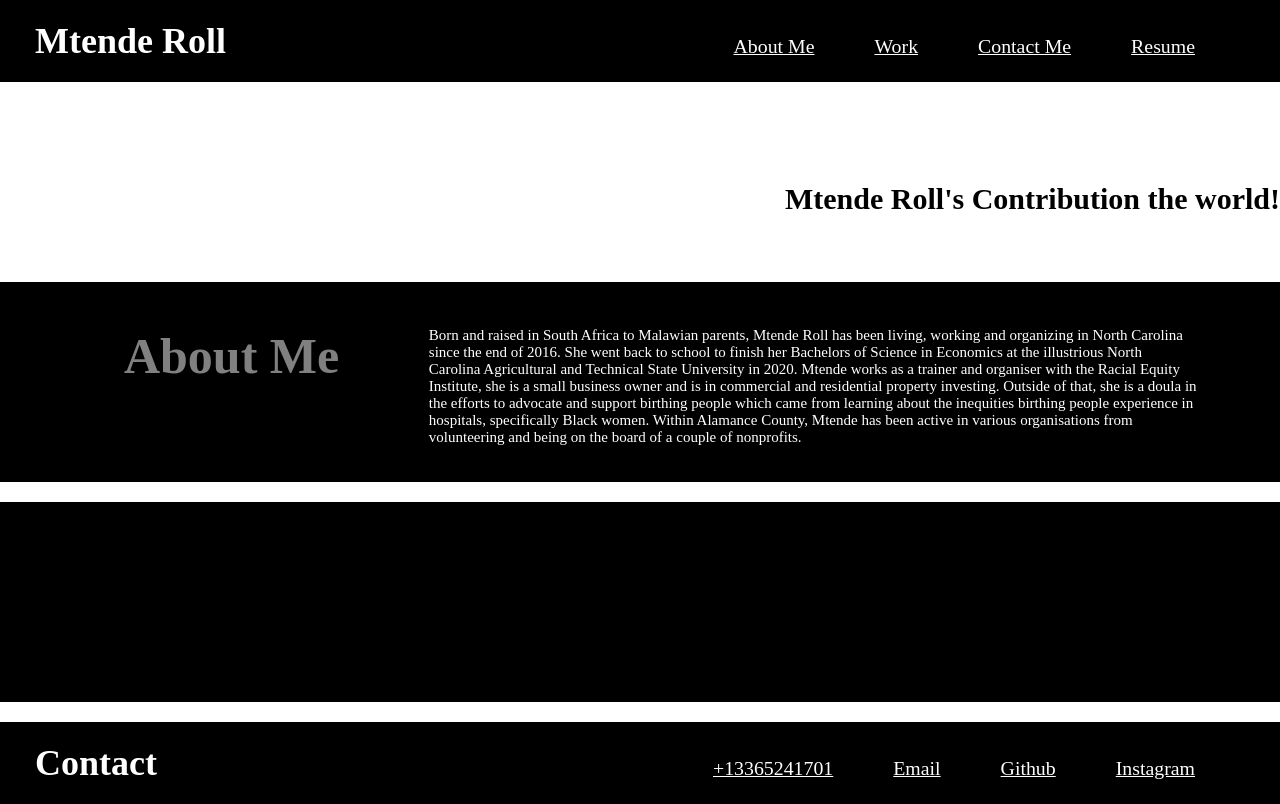
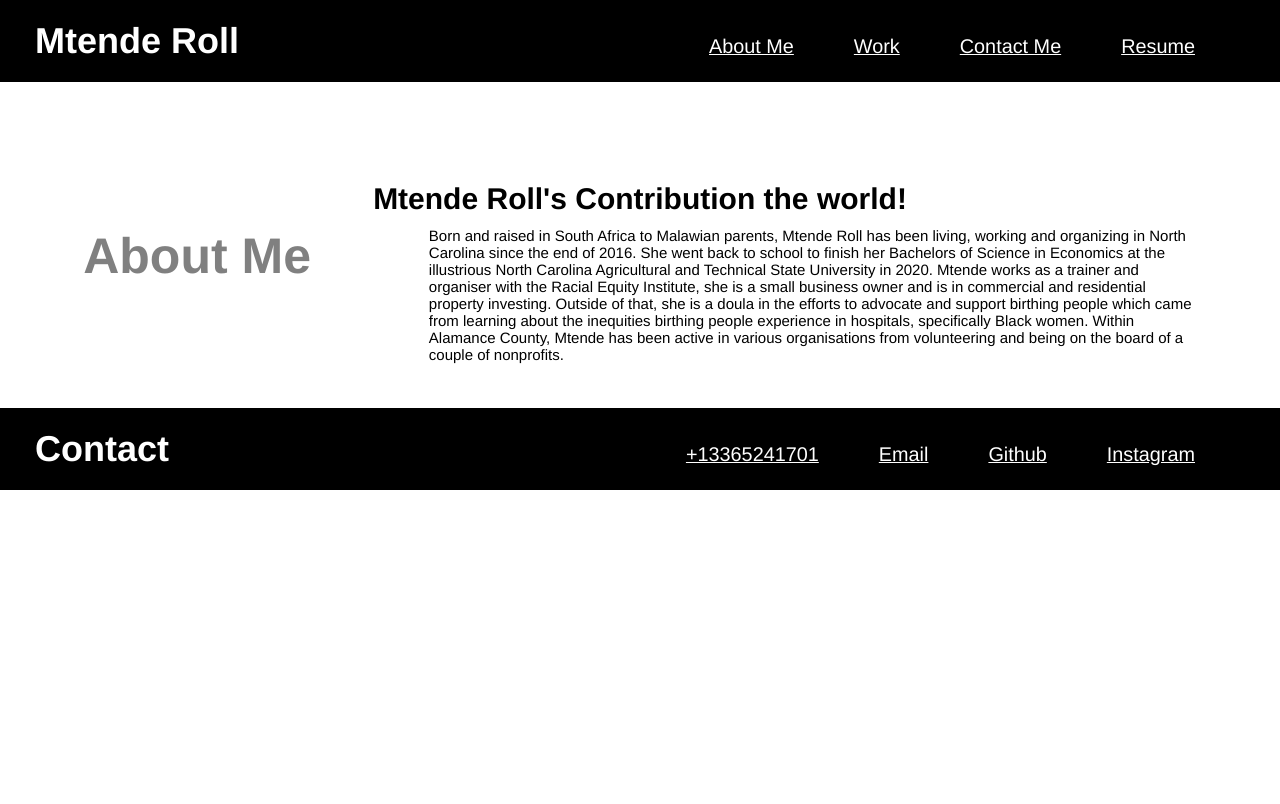
Before and after one commit to MtendeRoll/mtendePortfolio, a plain HTML site: page index.html in a window 1280 px wide. Drawn offline with Linux system fonts and the light colour scheme.

Commit message:
changed styles and added flex to content

```diff
--- a/assets/styles.css
+++ b/assets/styles.css
@@ -3,6 +3,11 @@
     padding: 0;
     margin: 0;
 }
+
+body {
+    color: white;
+    font-family: Helvetica, Arial, sans-serif;
+  }
 
 /* HEADER / NAV BAR STYLES START */
 
@@ -49,6 +54,12 @@ header nav ul li a {
 
 
 .hero {
+    /* background-image: url('./gifs/Gears.gif'); */
+    background-size: cover;
+    background-position: center;
+    display: flex;
+    justify-content: center;
+    flex-wrap: wrap;
     height: 100px;
     width: 100%;
     margin-bottom: 0;
@@ -59,13 +70,11 @@ header nav ul li a {
     text-align: right;
     margin-top: 100px;
     margin-bottom: 0;
+    color: black;
 }
 
 .about-me {
-    margin-bottom: 20px;
-    height: 200px;
-    background-color: black;
-    color: white;
+    color: black;
     display: flex;
     justify-content: center;
     flex-wrap: wrap;
@@ -73,14 +82,15 @@ header nav ul li a {
 
 .title-div {
     width: 20%;
-    text-align: right;
     margin: 3.5%;
     color: grey;
+    display: flex;
 }
 
 .content-div {
     width: 60%;
     margin: 3.5%;
+    display: flex;
 }
 
 
@@ -90,17 +100,10 @@ header nav ul li a {
 }
 
 .about-me p {
-    color: white;
+    color: black;
     font-size: 15px;
 }
 
-.work {
-    margin-bottom: 20px;
-    padding: 50px;
-    height: 200px;
-    background-color: black;
-    color: white;
-}
 
 
 
```
